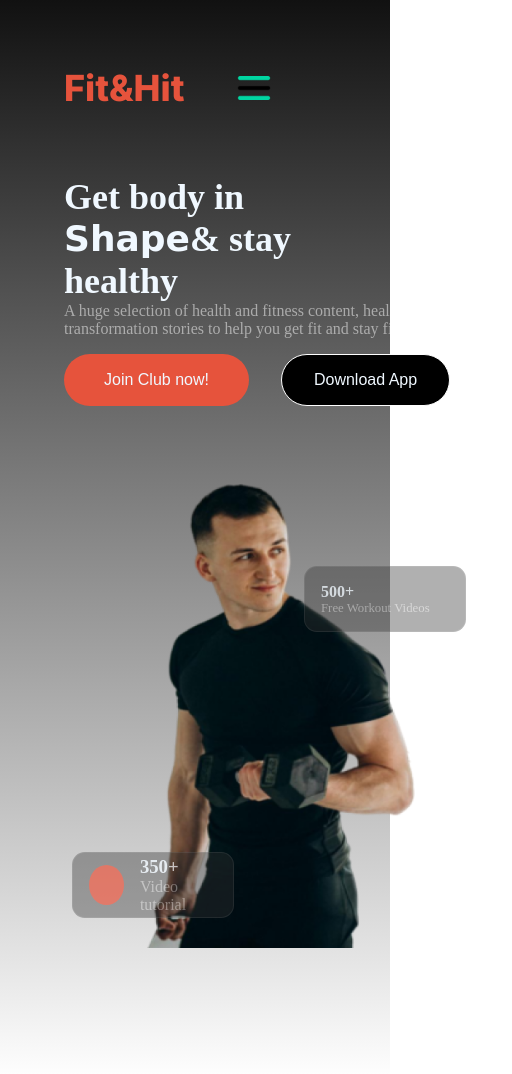
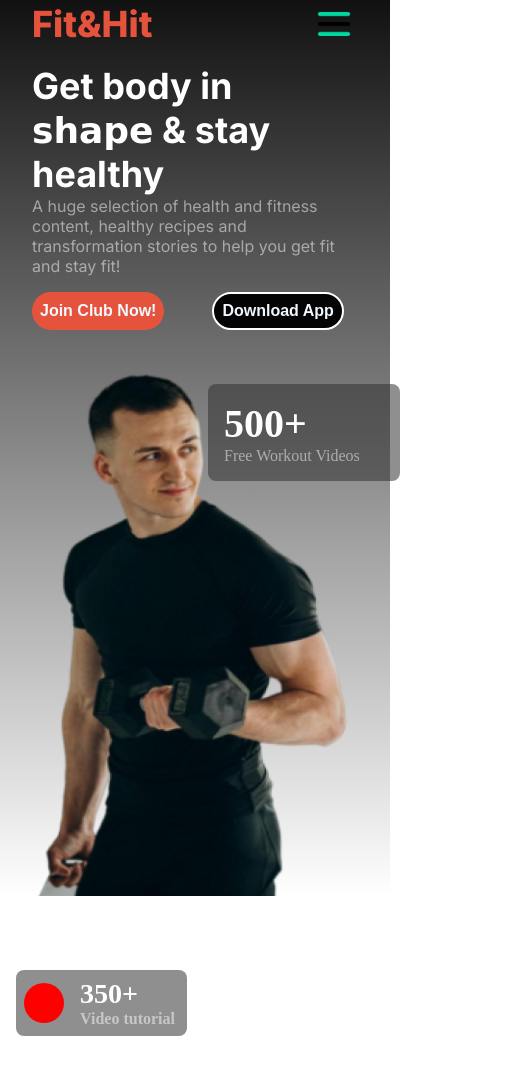
Before and after one commit to Md-Azad/Fitness-center, a plain HTML site: page index.html in a window 390 px wide. Shown: the whole page, 512 px wide, since content can reach past the window. After the commit the page ends 1036 px from the top, so only its background shows below. Drawn offline with Linux system fonts and the light colour scheme; a web font is replaced by a local one.

Commit message:
navbar and hero section done for mobile and desktop

```diff
--- a/index.html
+++ b/index.html
@@ -7,7 +7,7 @@
     <link rel="stylesheet" href="styles/styles.css" />
   </head>
   <body class="body">
-    <header class="header">
+    <header class="header ">
       <div class="navbar">
         <h1 class="inter-font">Fit&Hit</h1>
         <div class="menu">
@@ -20,39 +20,38 @@
           <img class="icon" src="./images/menu.png" alt="menu icon" />
         </div>
       </div>
+      <div class="hero-container">
+        <div class="hero-info">
+          <h1 class="inter-font" id="hero-title">Get body in <span class="play-font">shape</span> & stay healthy</h1>
+          <p class="gray-description inter-font">A huge selection of health and fitness content, healthy recipes and transformation stories to help you get fit and stay fit!</p>
+          <div class="buttons">
+            <button class="btn-primary">Join Club Now!</button>
+            <button class="btn-download">Download App</button>
+          </div>
 
-     <div class="hero">
-        <div class="hero-contant">
-          <h1 class="hero-title">
-            Get body in <br />
-            <span class="play-font">Shape</span>& stay <br />
-            healthy
-          </h1>
-          <p>
-            A huge selection of health and fitness content, healthy recipes and
-            transformation stories to help you get fit and stay fit!
-          </p>
-         <div class="buttons">
-            <button class="btn-primary">Join Club now!</button>
-            <button id="btn-download">Download App</button>
-         </div>
         </div>
-        <div class="hero-image-contant">
-          <div class="hero-img">
-            <img src="./images/Images 2.png" alt="hero image" />
-          </div>
-          <div class="video">
-            <div id="round"></div>
-            <div>
+        <div class="hero-img">
+          <img src="./images/heroImg.png" alt="">
+          <div class="tutorial">
+            <div class="reddot">
+
+            </div>
+            <div class="tutorial-info">
               <h3>350+</h3>
-              <p>Video tutorial</p>
+            <p class="gray-description">
+              Video tutorial
+            </p>
             </div>
           </div>
-          <div class="workout">
-            <h3>500+</h3>
-            <p>Free Workout Videos</p>
+          <div class="videos">
+            <h2>500+</h2>
+            <p class="gray-description">
+              Free Workout Videos
+            </p>
           </div>
+
         </div>
+
       </div>
     </header>
     <main></main>
--- a/styles/styles.css
+++ b/styles/styles.css
@@ -5,9 +5,7 @@
   margin: 0;
   padding: 0;
 }
-/*
-// <uniquifier>: Use a unique and descriptive class name
-// <weight>: Use a value from 100 to 900 */
+
 
 .inter-font {
   font-family: "Inter", sans-serif;
@@ -30,13 +28,20 @@
   font-size: 1.2rem;
   padding: 1rem 2.5rem;
 }
+.btn-download{
+  background-color: rgb(4, 4, 4);
+  border: 2px solid white;
+  border-radius: 2.5rem;
+  color: aliceblue;
+  font-size: 1.2rem;
+  padding: 1rem 2.5rem;
+  margin-left: 1rem;
+
+}
 
 .body {
-  max-width: 1440px;
-}
-
-.display-hidden {
-  display: none;
+  /* max-width: 1440px; */
+  margin: 0 auto;
 }
 
 .icon {
@@ -44,15 +49,23 @@
   display: none;
 }
 
+.gray-description{
+  color: rgba(255, 255, 255, 0.5);
+  font-size: 1rem;
+
+}
+
 .header {
   width: 100%;
   background: linear-gradient(
     180deg,
     rgb(17, 17, 17),
-    rgba(119, 119, 119, 0) 100%
+    rgba(7, 7, 7, 0) 100%
   );
 }
 
+
+/* navbar section starts here */
 .navbar {
   display: flex;
   justify-content: space-between;
@@ -83,102 +96,94 @@
   padding: 0.5rem 1rem;
   border-radius: 2.75rem;
 }
+/* navbar section ends here */
+
+
+
 
 /* hero section */
 
-.hero {
+.hero-container {
   display: flex;
   justify-content: space-between;
-
   padding: 0 4rem;
   margin: 0 3rem;
+
 }
 
-.hero-contant {
-  width: 32.5rem;
-  height: 27.5rem;
-}
-.hero-title {
-  font-size: 5rem;
-  font-weight: 900;
-  color: aliceblue;
+.hero-info{
+  width:37.5rem ;
+  height:25rem ;
 }
 
-.hero-contant > p {
-  color: rgba(255, 255, 255, 0.5);
-  font-size: 1rem;
-  list-style: 1.5rem;
-  margin-bottom: 1rem;
-}
-#btn-download {
-  background-color: black;
-  border: 1px solid rgb(255, 255, 255);
-  border-radius: 2.5rem;
-  color: aliceblue;
-  font-size: 1.2rem;
-  padding: 1rem 2.5rem;
+#hero-title{
+  color:white;
+  font-size: 5rem;
+  font-weight: bold;
 }
 
-.hero-img {
-  width: 21.9rem;
-  height: 30.25rem;
-}
-.hero-img > img {
-  height: 100%;
+
+.buttons{
+  margin-top: 1rem;
 }
 
-#round {
+
+
+.hero-img{
+  width: 21rem;
+  height:34rem ;
+}
+.hero-img img{
+  width: 100%;
+  height: 100%;
+  position:relative;
+}
+.reddot{
   height: 2.5rem;
   width: 2.5rem;
   border-radius: 50%;
-  background-color: rgb(230, 83, 60);
+  background: red;
 }
 
-.video {
+.tutorial{
+
+  background: rgba(48, 48, 48, 0.54);
+  border-radius: 0.5rem;
+  padding: 0.5rem;
   display: flex;
   gap: 1rem;
-  width: 10.75rem;
-  height: 4rem;
-  color: white;
+  align-items: center;
+  position:absolute;
+  bottom: 3rem;
+  right:24rem
+}
+.tutorial-info{
+  color:white;
+  font-size: 1.5rem;
+  font-weight: bold;
 
-  border: 1px solid rgba(255, 255, 255, 0.1);
-  background-color: rgba(48, 48, 48, 0.54);
-  border-radius: 0.8rem;
-  opacity: 0.7;
-  padding: 1.5rem;
-  position: relative;
-  align-items: center;
-  left: -8rem;
-  bottom: 10rem;
 }
-.workout {
-  width: 11rem;
-  height: 4rem;
-  color: aliceblue;
 
-  border: 1px solid rgba(255, 255, 255, 0.1);
-  background-color: rgba(48, 48, 48, 0.54);
-  border-radius: 0.8rem;
-  opacity: 0.7;
-  padding: 1.5rem;
-  position: relative;
-  align-items: center;
-  right: -12rem;
-  top: -500px;
+.videos{
+  background: rgba(48, 48, 48, 0.54);
+  border-radius: 0.5rem;
+  padding: 1rem;
+  width: 10rem;
+  position:absolute;
+  top:18rem;
+  right: 4rem;
+
 }
-.workout > h3 {
-  font-size: 2rem;
-}
-.video > div > p {
-  color: rgba(255, 255, 255, 0.5);
-}
-.workout > p {
-  color: rgba(255, 255, 255, 0.5);
+.videos h2{
+  color:white;
+  font-weight: bold;
+  font-size: 2.5rem;
 }
 
 /* Responsive for Mobile */
 
-@media screen and (max-width: 572px) {
+@media screen and (max-width: 576px) {
+
   .menu > ul {
     display: none;
   }
@@ -188,89 +193,57 @@
   .navbar {
     margin-left: 0;
   }
+  .navbar {
+    display: flex;
+    justify-content: space-between;
+    align-items: center;
+    padding: 0 1rem;
+    margin: 0 1rem;
 
-  .hero {
+  }
+
+  .hero-container {
     display: flex;
     flex-direction: column;
     padding: 0 1rem;
-    margin: 0 3rem;
+    margin: 1rem 1rem;
   }
 
-  .buttons {
-    display: flex;
-    gap: 2rem;
+  .hero-info{
+    width:20rem ;
+    height:18rem ;
+
   }
 
-  #btn-download {
-    background-color: black;
-    border: 1px solid rgb(255, 255, 255);
-    border-radius: 2.5rem;
-    color: aliceblue;
-    font-size: 1rem;
-    padding: 1rem 2rem;
-  }
-  .btn-primary {
-    background-color: rgb(230, 83, 60);
-    border: none;
-    border-radius: 2.5rem;
-    color: aliceblue;
-    font-size: 1rem;
-    padding: 1rem 2.5rem;
-  }
-
-  .hero-contant {
-    width: 28rem;
-    height: 18rem;
-  }
-
-  .hero-title {
+  #hero-title{
     font-size: 2.25rem;
   }
 
-  .hero-img {
+  .buttons{
     display: flex;
-    justify-content: center;
+
+
+  }
+  .buttons button{
+    padding: 0.5rem 0.5rem;
+    font-size: 1rem;
+    font-weight: bold;
+  }
+  .btn-download{
     margin-left: 3rem;
   }
 
-  .workout {
-    width: 8rem;
-    height: 2rem;
-    color: aliceblue;
-    border: 1px solid rgba(255, 255, 255, 0.1);
-    background-color: rgba(48, 48, 48, 0.54);
-    border-radius: 0.8rem;
-    opacity: 0.7;
-    padding: 1rem;
-    position: relative;
-    align-items: center;
-    right: -15rem;
-    top: -28rem;
+  .tutorial{
+    background: rgba(48, 48, 48, 0.54);
+    width: 155px;
+    position:absolute;
+    bottom: -12rem;
+    left: 1rem;
   }
-  .video {
-    width: 8rem;
-    height: 2rem;
-    color: aliceblue;
-    border: 1px solid rgba(255, 255, 255, 0.1);
-    background-color: rgba(48, 48, 48, 0.54);
-    border-radius: 0.8rem;
-    opacity: 0.7;
-    padding: 1rem;
-    position: relative;
-    align-items: center;
-    left: 0.5rem;
-    bottom: 6rem;
+  .videos{
+    top:24rem;
+    left:13rem
   }
-  .workout > h3 {
-    font-size: 1rem;
-  }
-  .workout > p {
-    font-size: 0.8em;
-  }
-  .video > h3 {
-    font-size: 1rem;
-  }
-  .video > p {
-    font-size: 0.8em;
-  }
+
+
 }
```
Also changed, not shown: images/heroImg.png (renamed from images/Images 2.png).
